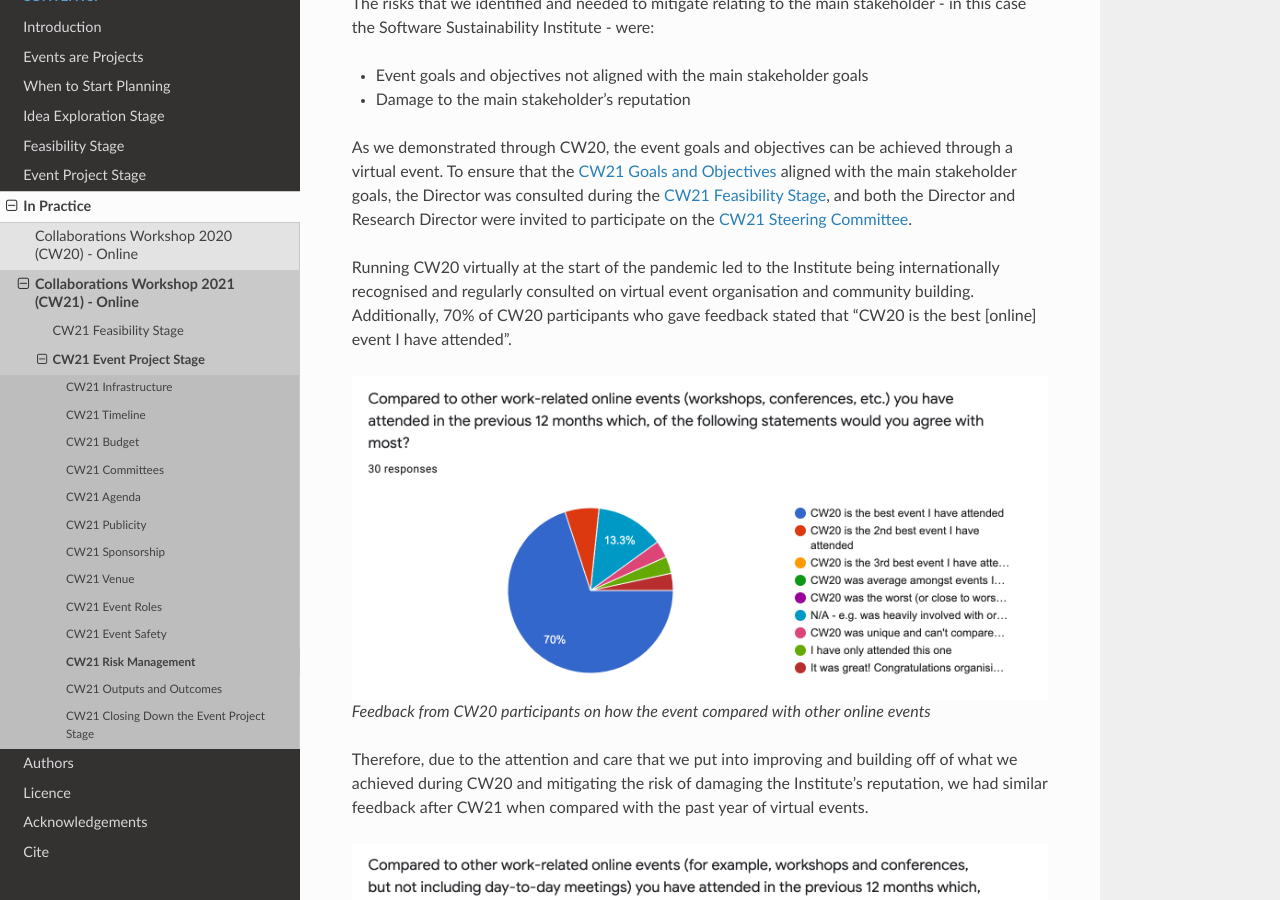
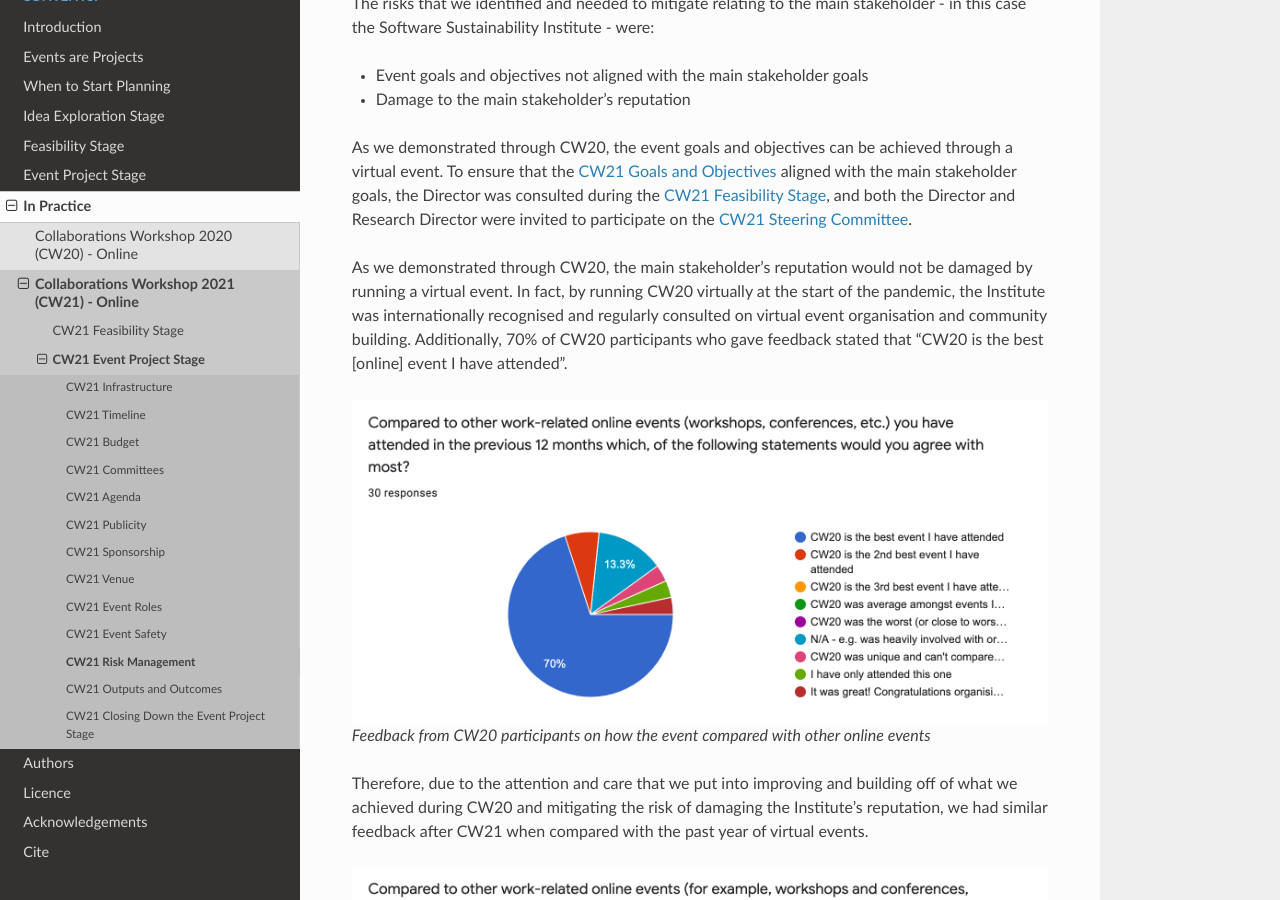
Before and after one commit to softwaresaved/event-organisation-guide, a Sphinx documentation site: the page built from docs/eog/eog-in-practice/cw21/event-project-stage/eps-risk-management.rst, in a window 1280 px wide and 900 px high, scrolled down 776 px. Built offline with Sphinx 7.4.7 and the Read the Docs theme 2.0.0, drawn with Linux system fonts in a browser that asks for light colours.

Commit message:
Update docs/eog/eog-in-practice/cw21/event-project-stage/eps-risk-management.rst

```diff
--- a/docs/eog/eog-in-practice/cw21/event-project-stage/eps-risk-management.rst
+++ b/docs/eog/eog-in-practice/cw21/event-project-stage/eps-risk-management.rst
@@ -32,7 +32,8 @@ The risks that we identified and needed to mitigate relating to the main stakeho
 As we demonstrated through CW20, the event goals and objectives can be achieved through a virtual event.
 To ensure that the :ref:`cw21-fs-goals-and-objectives` aligned with the main stakeholder goals, the Director was consulted during the :ref:`cw21-feasibility-stage`, and both the Director and Research Director were invited to participate on the :ref:`CW21 Steering Committee <cw21-eps-committees>`.
 
-Running CW20 virtually at the start of the pandemic led to the Institute being internationally recognised and regularly consulted on virtual event organisation and community building.
+As we demonstrated through CW20, the main stakeholder’s reputation would not be damaged by running a virtual event.
+In fact, by running CW20 virtually at the start of the pandemic, the Institute was internationally recognised and regularly consulted on virtual event organisation and community building.
 Additionally, 70% of CW20 participants who gave feedback stated that "CW20 is the best [online] event I have attended".
 
 .. figure:: ../img/CW20_participant_feedback1.png
```
